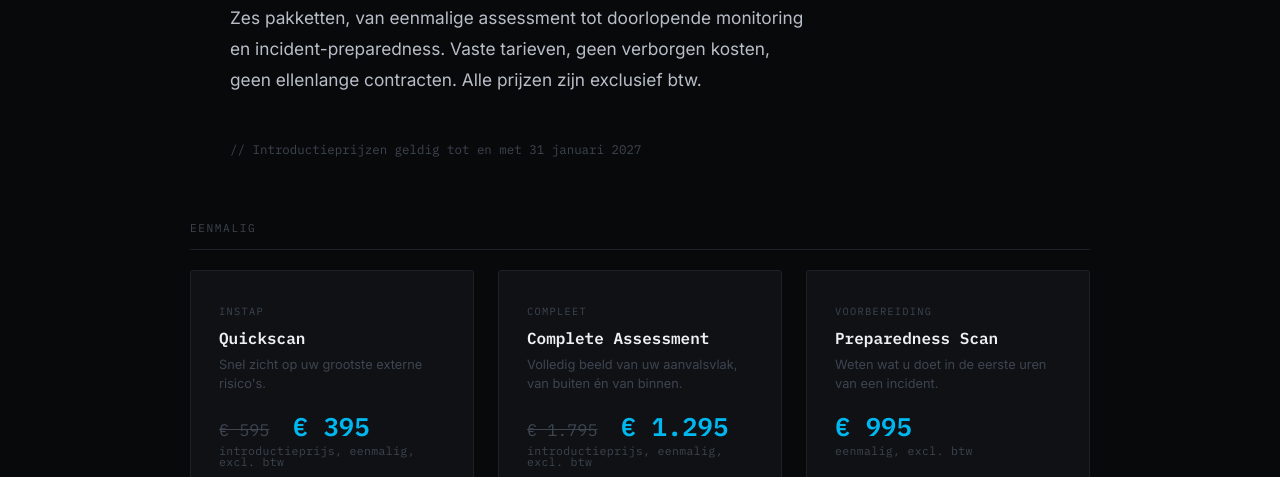
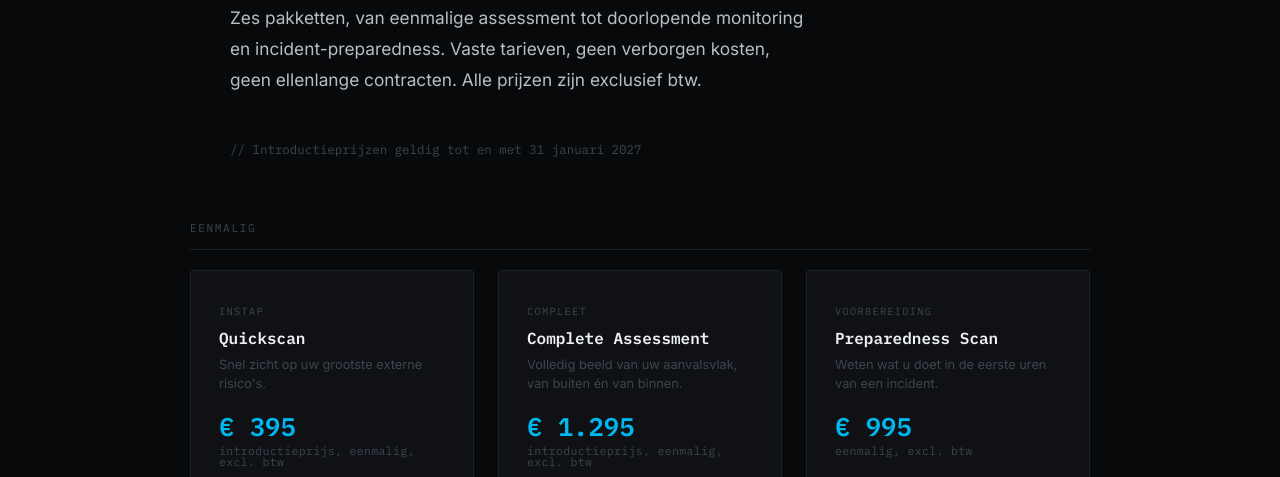
Before and after one commit to Grimreaper1584/remmerswaal-security.nl, a plain HTML site: page pakketten.html in a window 1280 px wide. Shown: the part 322-799 px from the top of the page. Drawn offline with Linux system fonts and the light colour scheme.

Commit message:
Verwijder doorgestreepte oude prijzen op pakketten-pagina
De oude/normale prijs naast de introductieprijs oogde op de live site
rommelig (geen zichtbare doorstreping, twee prijzen los naast elkaar).
Op uitdrukkelijk verzoek verwijderd: elk pakket toont nu alleen het
huidige bedrag, in dezelfde opmaak als de andere pakketten. De
ongebruikte .price-old CSS-regel is ook verwijderd.

Co-Authored-By: Claude Sonnet 5 <noreply@anthropic.com>
Claude-Session: https://claude.ai/code/session_01Qq6HKEach7G7RRz3ecaFgN

```diff
--- a/pakketten.html
+++ b/pakketten.html
@@ -52,7 +52,7 @@
           <div class="dienst-tier">Instap</div>
           <h3>Quickscan</h3>
           <div class="tagline">Snel zicht op uw grootste externe risico's.</div>
-          <div class="dienst-price"><span class="price-old">€ 595</span> € 395 <small>introductieprijs, eenmalig, excl. btw</small></div>
+          <div class="dienst-price">€ 395 <small>introductieprijs, eenmalig, excl. btw</small></div>
           <div class="dienst-divider"></div>
           <ul>
             <li>Externe vulnerability scan van alle publieke IP's en domeinen</li>
@@ -67,7 +67,7 @@
           <div class="dienst-tier">Compleet</div>
           <h3>Complete Assessment</h3>
           <div class="tagline">Volledig beeld van uw aanvalsvlak, van buiten én van binnen.</div>
-          <div class="dienst-price"><span class="price-old">€ 1.795</span> € 1.295 <small>introductieprijs, eenmalig, excl. btw</small></div>
+          <div class="dienst-price">€ 1.295 <small>introductieprijs, eenmalig, excl. btw</small></div>
           <div class="dienst-divider"></div>
           <ul>
             <li>Alles uit de Quickscan</li>
--- a/style.css
+++ b/style.css
@@ -461,13 +461,6 @@ h2 {
   margin-bottom: 1.5rem;
   line-height: 1;
 }
-.dienst-price .price-old {
-  text-decoration: line-through;
-  color: var(--muted);
-  font-weight: 400;
-  font-size: 1.05rem;
-  margin-right: 0.5rem;
-}
 .dienst-price small {
   font-size: 0.72rem;
   color: var(--muted);
```
